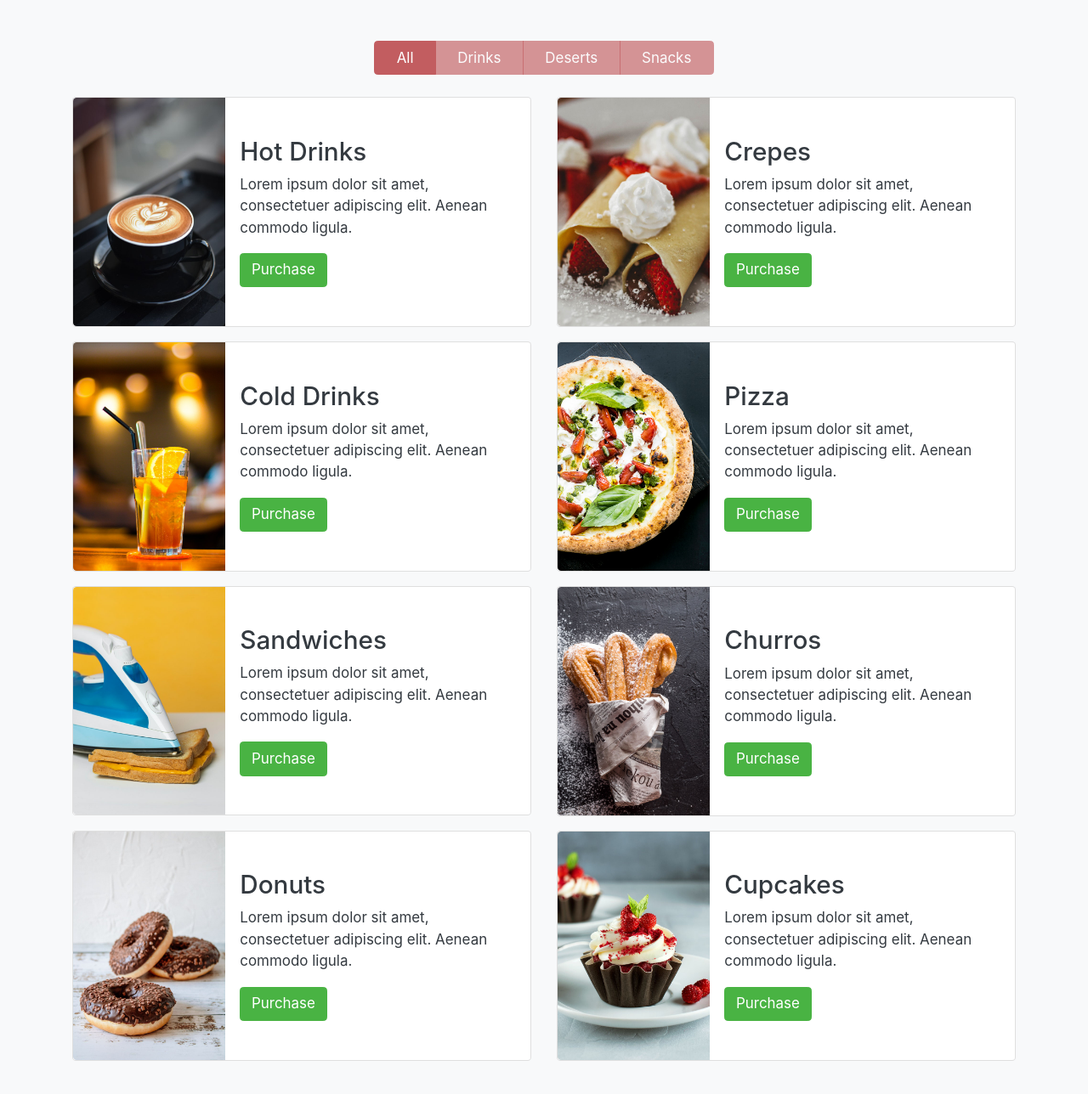
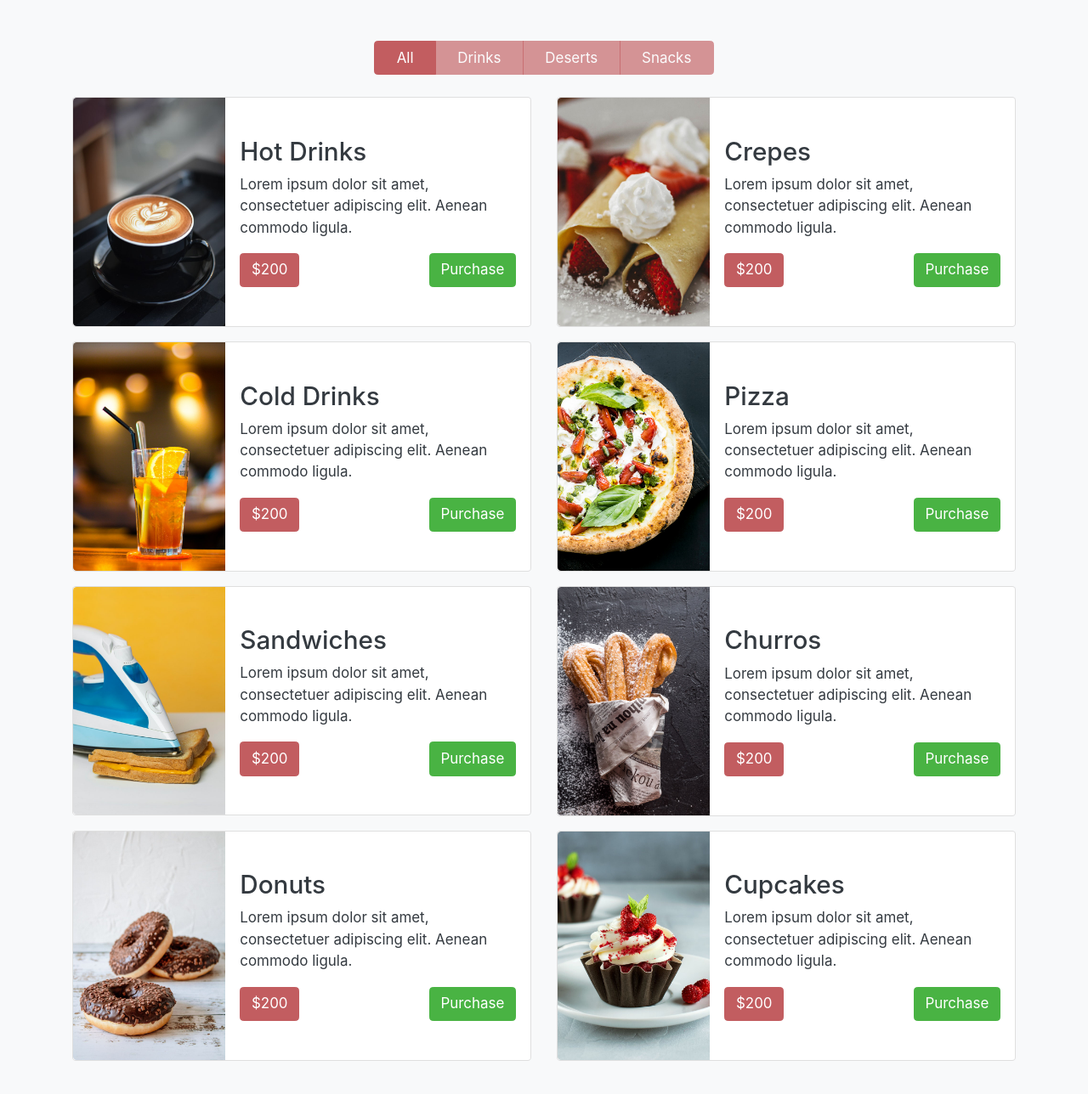
Before and after one commit to LGA-dev/coffee-shop-website, a website: page index.html in a window 1280 px wide. Shown: the part 1499-2787 px from the top of the page at 85% size. Drawn offline with Linux system fonts and the light colour scheme.

Commit message:
Add price tags on menu cards

```diff
--- a/index.html
+++ b/index.html
@@ -145,7 +145,10 @@
                 <div class="col-8 p-3  d-flex flex-column justify-content-center align-items-left">
                   <h3>Hot Drinks</h3>
                   <p>Lorem ipsum dolor sit amet, consectetuer adipiscing elit. Aenean commodo ligula.</p>
+                  <div class="d-flex justify-content-between">
+                    <button class="btn btn-secondary shadow-none">$200</button>
                     <button class="btn btn-primary shadow-none">Purchase</button>
+                  </div>
                 </div>
               </div>
             </div>
@@ -160,7 +163,10 @@
                 <div class="col-8 p-3 d-flex flex-column justify-content-center align-items-left">
                   <h3>Crepes</h3>
                   <p>Lorem ipsum dolor sit amet, consectetuer adipiscing elit. Aenean commodo ligula.</p>
+                  <div class="d-flex justify-content-between">
+                    <button class="btn btn-secondary shadow-none">$200</button>
                     <button class="btn btn-primary shadow-none">Purchase</button>
+                  </div>
                 </div>
               </div>
             </div>
@@ -175,7 +181,10 @@
                 <div class="col-8 p-3 d-flex flex-column justify-content-center align-items-left">
                   <h3>Cold Drinks</h3>
                   <p>Lorem ipsum dolor sit amet, consectetuer adipiscing elit. Aenean commodo ligula.</p>
+                  <div class="d-flex justify-content-between">
+                    <button class="btn btn-secondary shadow-none">$200</button>
                     <button class="btn btn-primary shadow-none">Purchase</button>
+                  </div>
                 </div>
               </div>
             </div>
@@ -190,7 +199,10 @@
                 <div class="col-8 p-3 d-flex flex-column justify-content-center align-items-left">
                   <h3>Pizza</h3>
                   <p>Lorem ipsum dolor sit amet, consectetuer adipiscing elit. Aenean commodo ligula.</p>
+                  <div class="d-flex justify-content-between">
+                    <button class="btn btn-secondary shadow-none">$200</button>
                     <button class="btn btn-primary shadow-none">Purchase</button>
+                  </div>
                 </div>
               </div>
             </div>
@@ -205,7 +217,10 @@
                 <div class="col-8 p-3 d-flex flex-column justify-content-center align-items-left">
                   <h3>Sandwiches</h3>
                   <p>Lorem ipsum dolor sit amet, consectetuer adipiscing elit. Aenean commodo ligula.</p>
+                  <div class="d-flex justify-content-between">
+                    <button class="btn btn-secondary shadow-none">$200</button>
                     <button class="btn btn-primary shadow-none">Purchase</button>
+                  </div>
                 </div>
               </div>
             </div>
@@ -220,7 +235,10 @@
                 <div class="col-8 p-3 d-flex flex-column justify-content-center align-items-left">
                   <h3>Churros</h3>
                   <p>Lorem ipsum dolor sit amet, consectetuer adipiscing elit. Aenean commodo ligula.</p>
+                  <div class="d-flex justify-content-between">
+                    <button class="btn btn-secondary shadow-none">$200</button>
                     <button class="btn btn-primary shadow-none">Purchase</button>
+                  </div>
                 </div>
               </div>
             </div>
@@ -235,7 +253,10 @@
                 <div class="col-8 p-3 d-flex flex-column justify-content-center align-items-left">
                   <h3>Donuts</h3>
                   <p>Lorem ipsum dolor sit amet, consectetuer adipiscing elit. Aenean commodo ligula.</p>
+                  <div class="d-flex justify-content-between">
+                    <button class="btn btn-secondary shadow-none">$200</button>
                     <button class="btn btn-primary shadow-none">Purchase</button>
+                  </div>
                 </div>
               </div>
             </div>
@@ -250,7 +271,10 @@
                 <div class="col-8 p-3 d-flex flex-column justify-content-center align-items-left">
                   <h3>Cupcakes</h3>
                   <p>Lorem ipsum dolor sit amet, consectetuer adipiscing elit. Aenean commodo ligula.</p>
+                  <div class="d-flex justify-content-between">
+                    <button class="btn btn-secondary shadow-none">$200</button>
                     <button class="btn btn-primary shadow-none">Purchase</button>
+                  </div>
                 </div>
               </div>
             </div>
```
Lines whose indentation alone changed are shown as unchanged.
